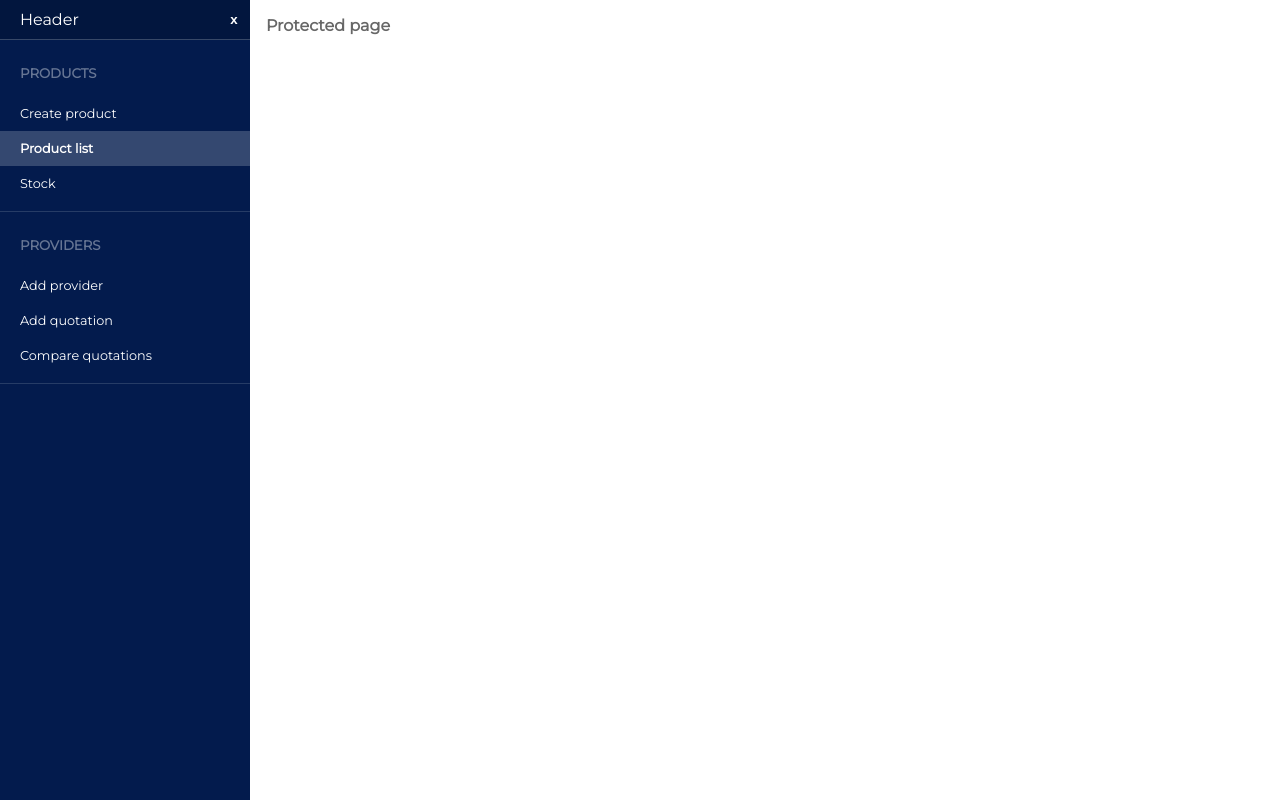
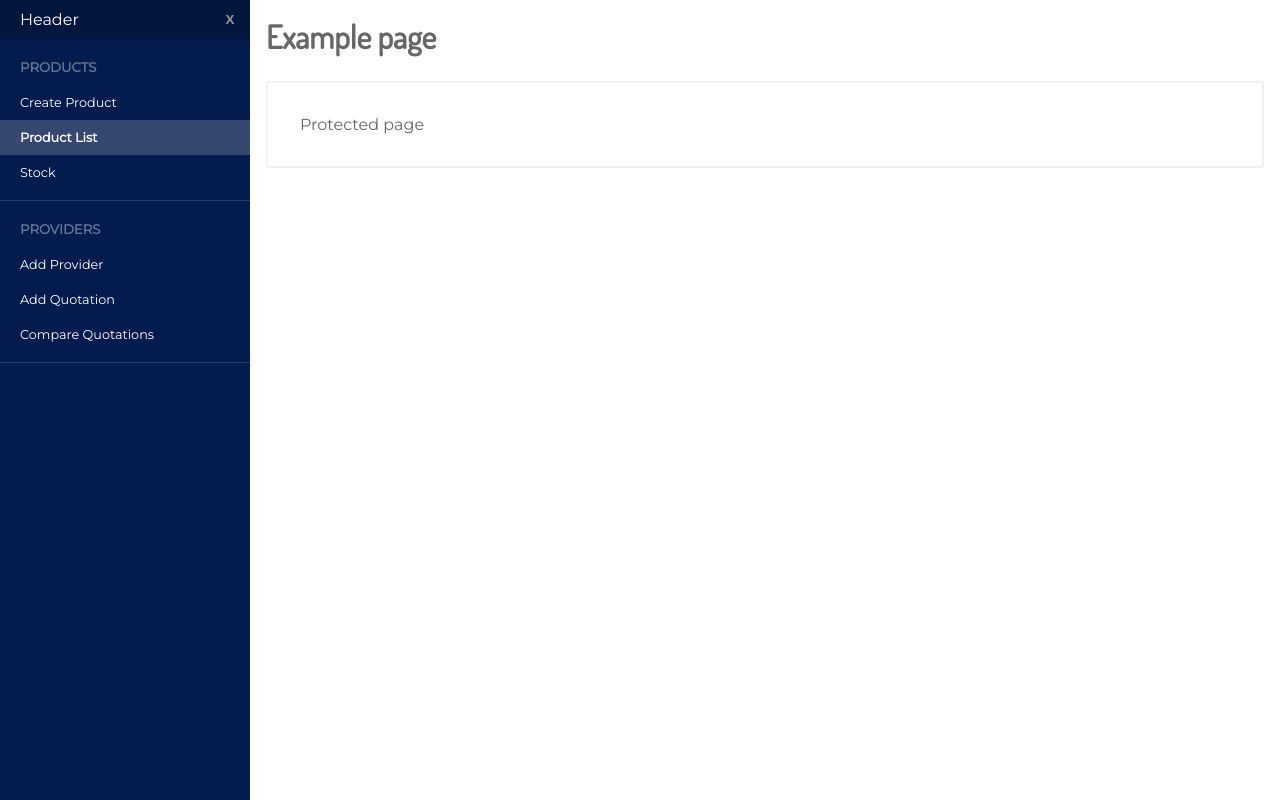
Before and after one commit to stevendinhdev/graphql-apollo, a React (Create React App) app in the folder frontend/: page /page1 in a window 1280 px wide. Built offline with nearby package versions, Linux system fonts and the light colour scheme.

Commit message:
[FROTNEND] set title styles and add Box component

```diff
--- a/frontend/src/App.css
+++ b/frontend/src/App.css
@@ -1,4 +1,4 @@
-@import url('https://fonts.googleapis.com/css?family=Montserrat&display=swap');
+@import url('https://fonts.googleapis.com/css?family=Dosis|Montserrat&display=swap');
 
 body {
     background-color: #fff;
@@ -14,3 +14,24 @@
 * {
     box-sizing: border-box;
 }
+
+h1, h2, h3, h4 {
+    font-family: 'Dosis', 'Montserrat', sans-serif;
+    margin: 0;
+}
+
+h1 {
+    margin-bottom: 1.5rem;
+}
+
+h2 {
+    margin-bottom: 1.2rem;
+}
+
+h3 {
+    margin-bottom: 0.9rem;
+}
+
+h4 {
+    margin-bottom: 0.6rem;
+}
--- a/frontend/src/components/Nav.js
+++ b/frontend/src/components/Nav.js
@@ -1,5 +1,5 @@
 import React from 'react';
-import { Link } from 'react-router-dom';
+
 import './Nav.css';
 
 const Nav = ({ ...props }) => {
--- a/frontend/src/components/Sidebar.css
+++ b/frontend/src/components/Sidebar.css
@@ -16,17 +16,19 @@
     position: absolute;
     right: 0;
     top: 0;
-    width: 32px;
+    width: 40px;
+    color: #999;
 }
 
 .sidebar__button:hover {
     cursor: pointer;
+    background-color: rgba(180, 180, 180, 0.1);
 }
 
 /* Sidebar header */
 .sidebar__header {
     background-color: rgba(0, 0, 0, 0.2);
-    border-bottom: 1px solid rgba(180, 188, 199, .3);
+    /* border-bottom: 1px solid rgba(180, 188, 199, .3); */
     color: #fff;
     padding: 10px 20px;
     position: relative;
@@ -43,7 +45,7 @@
     color: #677694;
     cursor: pointer;
     margin: 0;
-    padding: 25px 20px 15px;
+    padding: 20px 20px 10px;
     text-transform: uppercase;
 }
 
--- a/frontend/src/components/Sidebar.js
+++ b/frontend/src/components/Sidebar.js
@@ -1,5 +1,6 @@
 import React, { useState } from 'react';
 import PropTypes from 'prop-types';
+
 import './Sidebar.css';
 
 const SidebarSection = ({ section, items }) => {
@@ -38,7 +39,7 @@
       <div className="sidebar__header">
         {header}
         <button className="sidebar__button" onClick={() => setOpen(!open)}>
-          x
+          X
         </button>
       </div>
       <div className="sidebar__content">
--- /dev/null
+++ b/frontend/src/components/core/Box.css
@@ -0,0 +1,5 @@
+.box {
+    border: 2px solid #f1f1f1;
+    border-radius: 3px;
+    padding: 2rem;
+}
--- /dev/null
+++ b/frontend/src/components/core/Box.js
@@ -0,0 +1,18 @@
+import React from 'react';
+import PropTypes from 'prop-types';
+
+import './Box.css';
+
+const Box = ({ children }) => {
+  return (
+    <div className="box">
+      {children}
+    </div>
+  );
+};
+
+Box.propTypes = {
+  children: PropTypes.node.isRequired,
+};
+
+export default Box;
--- a/frontend/src/pages/Dashboard.js
+++ b/frontend/src/pages/Dashboard.js
@@ -1,25 +1,25 @@
 import React from 'react';
 import PropTypes from 'prop-types';
-import './Dashboard.css';
 
 import Routes from '../utils/Routes';
 import Sidebar from '../components/Sidebar';
+import './Dashboard.css';
 
 const sidebarItems = [
   {
     section: 'Products',
     items: [
-      { text: 'Create product', link: '#' },
-      { text: 'Product list', link: '#', className: 'active' },
-      { text: 'Stock', link: '#' },
+      { text: 'Create Product', link: '/page1' },
+      { text: 'Product List', link: '/meta', className: 'active' },
+      { text: 'Stock', link: '/asd' },
     ],
   },
   {
     section: 'Providers',
     items: [
-      { text: 'Add provider', link: '#' },
-      { text: 'Add quotation', link: '#' },
-      { text: 'Compare quotations', link: '#' },
+      { text: 'Add Provider', link: '/asd' },
+      { text: 'Add Quotation', link: '/asd' },
+      { text: 'Compare Quotations', link: '/asd' },
     ],
   },
 ];
--- a/frontend/src/pages/NotFound.js
+++ b/frontend/src/pages/NotFound.js
@@ -1,10 +1,12 @@
 import React from 'react';
 import PropTypes from 'prop-types';
 
+import Box from '../components/core/Box';
+
 const NotFound = ({ location }) => (
-  <>
+  <Box>
     <b>404</b> - <i>Not Found {location.pathname}</i>
-  </>
+  </Box>
 );
 
 NotFound.propTypes = {
--- a/frontend/src/pages/ProtectedPage.js
+++ b/frontend/src/pages/ProtectedPage.js
@@ -1,5 +1,12 @@
 import React from 'react';
 
-const ProtectedPage = () => <b>Protected page</b>;
+import Box from '../components/core/Box';
+
+const ProtectedPage = () => (
+  <>
+    <h1>Example page</h1>
+    <Box>Protected page</Box>
+  </>
+);
 
 export default ProtectedPage;
--- a/frontend/src/routes.js
+++ b/frontend/src/routes.js
@@ -1,6 +1,7 @@
 import config from './config';
 import Dashboard from './pages/Dashboard';
 import Login from './pages/Login';
+import NotFound from './pages/NotFound';
 import ProtectedPage from './pages/ProtectedPage';
 import Meta from './pages/Meta';
 
@@ -26,7 +27,7 @@
       },
       {
         private: config.authEnabled,
-        component: ProtectedPage,
+        component: NotFound,
       },
     ],
   },
```
